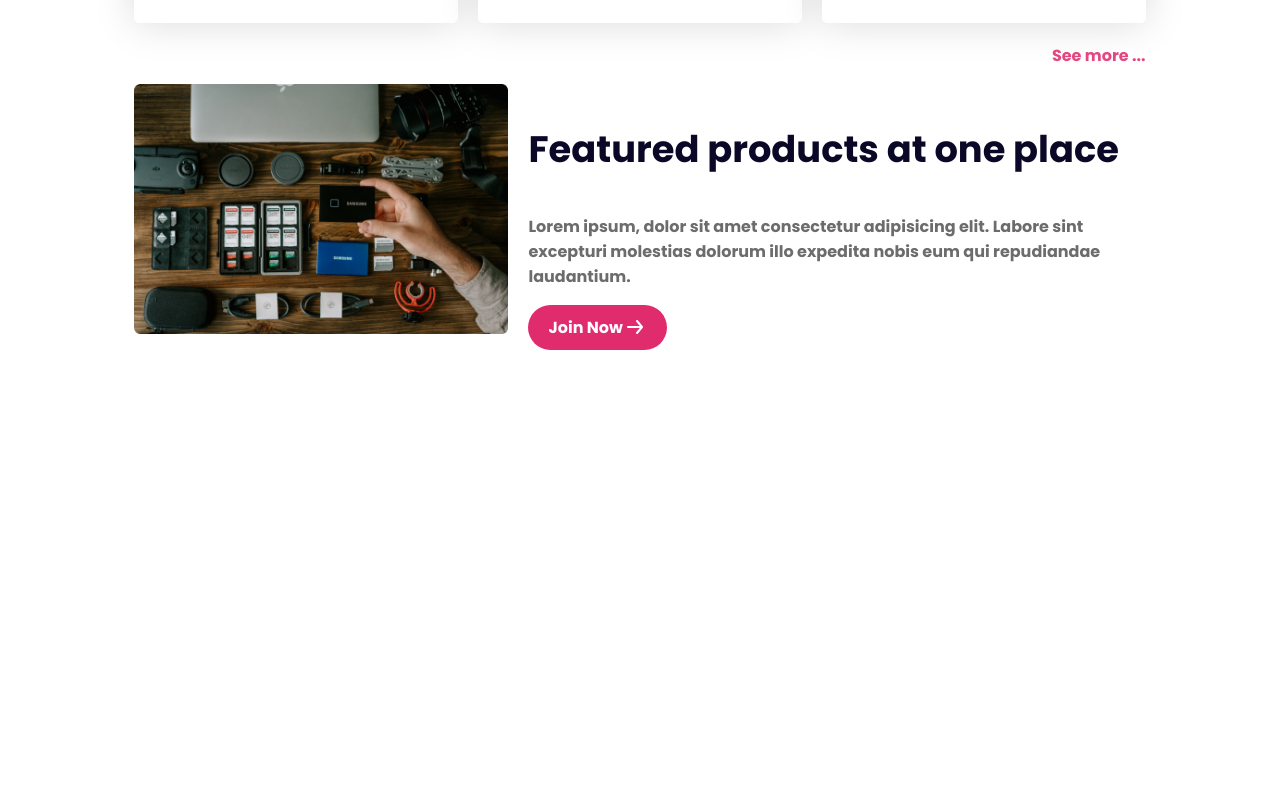
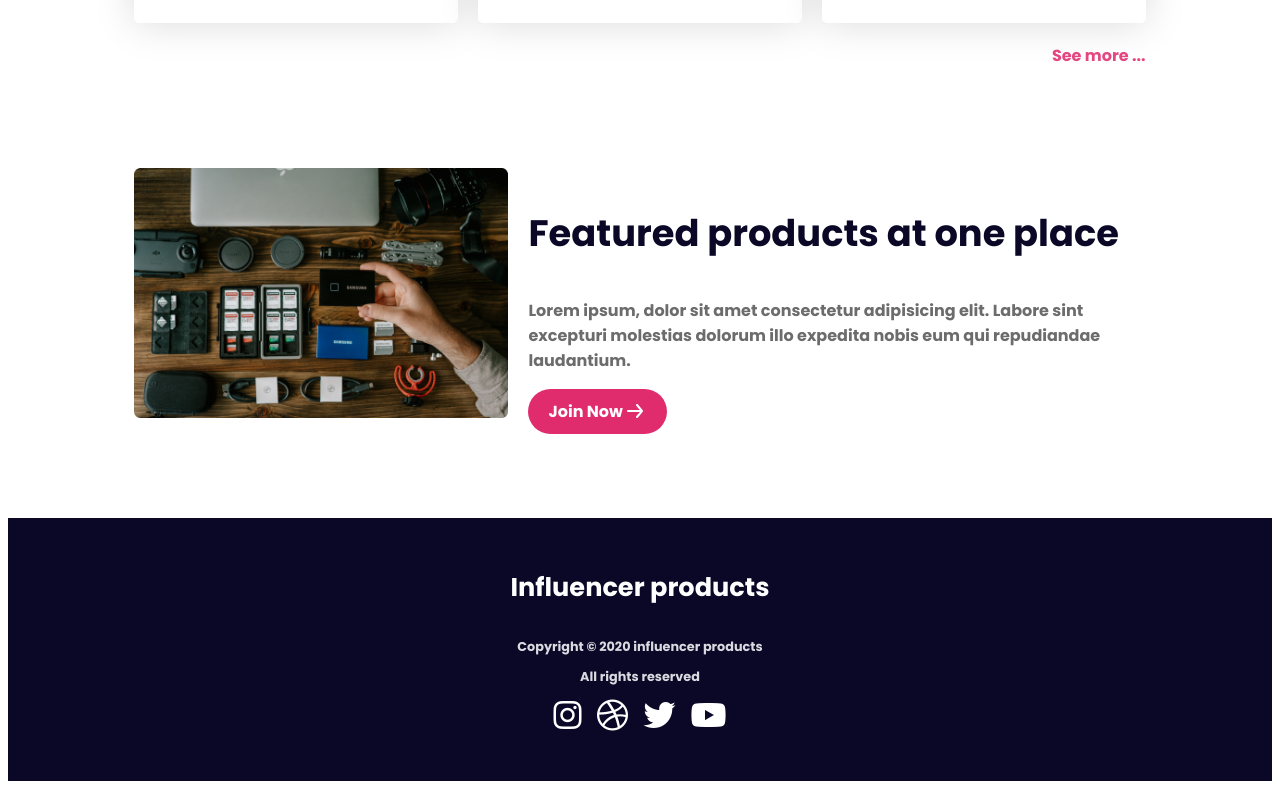
Before and after one commit to jannat710/Influencer-Gear-Website, a plain HTML site: page index.html in a window 1280 px wide. Shown: the part 2700-3489 px from the top of the page. Before the commit the page ends 3050 px from the top, so only its background shows below. Drawn offline with Linux system fonts and the light colour scheme.

Commit message:
added footer

```diff
--- a/index.html
+++ b/index.html
@@ -25,7 +25,8 @@
         <div class="banner">
             <div class="banner-content">
                 <h1 class="banner-title">Start your Journey as Influencer</h1>
-                <p class="banner-details">Lorem ipsum dolor sit amet, consectetur adipiscing elit. Sem <br> vestibulum sed
+                <p class="banner-details">Lorem ipsum dolor sit amet, consectetur adipiscing elit. Sem <br> vestibulum
+                    sed
                     scelerisque eros. Lectus faucibus.
                 </p>
                 <button class="primary">
@@ -62,9 +63,10 @@
                         <i class="fa-sharp fa-solid fa-star" style="color: #f27602;"></i>
                         <i class="fa-sharp fa-solid fa-star" style="color: #f27602;"></i>
                         <i class="fa-sharp fa-solid fa-star" style="color: #f27602;"></i>
-                        <i class="fa-sharp fa-solid fa-star" style="color: #f27602;"></i>   <span>4.99</span>
+                        <i class="fa-sharp fa-solid fa-star" style="color: #f27602;"></i> <span>4.99</span>
                     </div>
-                    <p>Lorem ipsum, dolor sit amet consectetur adipisicing elit. Facere odio illum maxime quaerat hic. Numquam quisquam dolorum vel. Doloribus, exercitationem.</p>
+                    <p>Lorem ipsum, dolor sit amet consectetur adipisicing elit. Facere odio illum maxime quaerat hic.
+                        Numquam quisquam dolorum vel. Doloribus, exercitationem.</p>
                 </div>
                 <div class="cart">
                     <img src="images/mic.png" alt="">
@@ -75,9 +77,10 @@
                         <i class="fa-sharp fa-solid fa-star" style="color: #f27602;"></i>
                         <i class="fa-sharp fa-solid fa-star" style="color: #f27602;"></i>
                         <i class="fa-sharp fa-solid fa-star" style="color: #f27602;"></i>
-                        <i class="fa-sharp fa-solid fa-star" style="color: #f27602;"></i>   <span>4.99</span>
+                        <i class="fa-sharp fa-solid fa-star" style="color: #f27602;"></i> <span>4.99</span>
                     </div>
-                    <p>Sed laudantium possimus dolores sapiente ad, voluptatem ex vel rerum asperiores architecto neque pariatur nisi repellendus, exercitationem corrupti delectus cum.</p>
+                    <p>Sed laudantium possimus dolores sapiente ad, voluptatem ex vel rerum asperiores architecto neque
+                        pariatur nisi repellendus, exercitationem corrupti delectus cum.</p>
                 </div>
                 <div class="cart">
                     <img src="images/airpod.png" alt="">
@@ -88,9 +91,10 @@
                         <i class="fa-sharp fa-solid fa-star" style="color: #f27602;"></i>
                         <i class="fa-sharp fa-solid fa-star" style="color: #f27602;"></i>
                         <i class="fa-sharp fa-solid fa-star" style="color: #f27602;"></i>
-                        <i class="fa-sharp fa-solid fa-star" style="color: #f27602;"></i>   <span>4.99</span>
+                        <i class="fa-sharp fa-solid fa-star" style="color: #f27602;"></i> <span>4.99</span>
                     </div>
-                    <p>Cum tempora libero inventore iusto natus blanditiis quidem nostrum, assumenda neque porro doloremque maiores, nobis deleniti nesciunt! Tenetur, pariatur id.</p>
+                    <p>Cum tempora libero inventore iusto natus blanditiis quidem nostrum, assumenda neque porro
+                        doloremque maiores, nobis deleniti nesciunt! Tenetur, pariatur id.</p>
                 </div>
                 <div class="cart">
                     <img src="images/drone.png" alt="">
@@ -101,9 +105,10 @@
                         <i class="fa-sharp fa-solid fa-star" style="color: #f27602;"></i>
                         <i class="fa-sharp fa-solid fa-star" style="color: #f27602;"></i>
                         <i class="fa-sharp fa-solid fa-star" style="color: #f27602;"></i>
-                        <i class="fa-sharp fa-solid fa-star" style="color: #f27602;"></i>   <span>4.99</span>
+                        <i class="fa-sharp fa-solid fa-star" style="color: #f27602;"></i> <span>4.99</span>
                     </div>
-                    <p>Aliquam fuga cumque libero, quasi vitae distinctio sapiente quo eaque ab nihil natus error, corporis ratione tempore quas laborum vel.</p>
+                    <p>Aliquam fuga cumque libero, quasi vitae distinctio sapiente quo eaque ab nihil natus error,
+                        corporis ratione tempore quas laborum vel.</p>
                 </div>
                 <div class="cart">
                     <img src="images/lights.png" alt="">
@@ -114,9 +119,10 @@
                         <i class="fa-sharp fa-solid fa-star" style="color: #f27602;"></i>
                         <i class="fa-sharp fa-solid fa-star" style="color: #f27602;"></i>
                         <i class="fa-sharp fa-solid fa-star" style="color: #f27602;"></i>
-                        <i class="fa-sharp fa-solid fa-star" style="color: #f27602;"></i>   <span>4.99</span>
+                        <i class="fa-sharp fa-solid fa-star" style="color: #f27602;"></i> <span>4.99</span>
                     </div>
-                    <p>Vel amet ex aliquid sapiente nulla fuga illum provident dolores error, nihil laudantium sunt nemo culpa aliquam unde, voluptatibus eos.</p>
+                    <p>Vel amet ex aliquid sapiente nulla fuga illum provident dolores error, nihil laudantium sunt nemo
+                        culpa aliquam unde, voluptatibus eos.</p>
                 </div>
                 <div class="cart">
                     <img src="images/setup.png" alt="">
@@ -127,9 +133,10 @@
                         <i class="fa-sharp fa-solid fa-star" style="color: #f27602;"></i>
                         <i class="fa-sharp fa-solid fa-star" style="color: #f27602;"></i>
                         <i class="fa-sharp fa-solid fa-star" style="color: #f27602;"></i>
-                        <i class="fa-sharp fa-solid fa-star" style="color: #f27602;"></i>   <span>4.99</span>
+                        <i class="fa-sharp fa-solid fa-star" style="color: #f27602;"></i> <span>4.99</span>
                     </div>
-                    <p>Porro omnis facilis aliquam consequatur sit ipsam corrupti minima recusandae officia pariatur. Veniam quia accusantium ad harum illum ducimus voluptates.</p>
+                    <p>Porro omnis facilis aliquam consequatur sit ipsam corrupti minima recusandae officia pariatur.
+                        Veniam quia accusantium ad harum illum ducimus voluptates.</p>
                 </div>
                 <div class="cart">
                     <img src="images/camera.png" alt="">
@@ -140,9 +147,10 @@
                         <i class="fa-sharp fa-solid fa-star" style="color: #f27602;"></i>
                         <i class="fa-sharp fa-solid fa-star" style="color: #f27602;"></i>
                         <i class="fa-sharp fa-solid fa-star" style="color: #f27602;"></i>
-                        <i class="fa-sharp fa-solid fa-star" style="color: #f27602;"></i>   <span>4.99</span>
+                        <i class="fa-sharp fa-solid fa-star" style="color: #f27602;"></i> <span>4.99</span>
                     </div>
-                    <p>Vitae illo consequuntur cum sequi quam temporibus doloribus velit, hic cumque necessitatibus praesentium ut impedit laudantium architecto aspernatur consectetur excepturi.</p>
+                    <p>Vitae illo consequuntur cum sequi quam temporibus doloribus velit, hic cumque necessitatibus
+                        praesentium ut impedit laudantium architecto aspernatur consectetur excepturi.</p>
                 </div>
                 <div class="cart">
                     <img src="images/single-light.png" alt="">
@@ -153,9 +161,10 @@
                         <i class="fa-sharp fa-solid fa-star" style="color: #f27602;"></i>
                         <i class="fa-sharp fa-solid fa-star" style="color: #f27602;"></i>
                         <i class="fa-sharp fa-solid fa-star" style="color: #f27602;"></i>
-                        <i class="fa-sharp fa-solid fa-star" style="color: #f27602;"></i>   <span>4.99</span>
+                        <i class="fa-sharp fa-solid fa-star" style="color: #f27602;"></i> <span>4.99</span>
                     </div>
-                    <p>Quasi culpa enim, magni voluptas perspiciatis a suscipit consectetur quam accusamus, dolor recusandae quibusdam itaque molestiae vero asperiores error! Nisi.</p>
+                    <p>Quasi culpa enim, magni voluptas perspiciatis a suscipit consectetur quam accusamus, dolor
+                        recusandae quibusdam itaque molestiae vero asperiores error! Nisi.</p>
                 </div>
                 <div class="cart">
                     <img src="images/action.png" alt="">
@@ -166,9 +175,10 @@
                         <i class="fa-sharp fa-solid fa-star" style="color: #f27602;"></i>
                         <i class="fa-sharp fa-solid fa-star" style="color: #f27602;"></i>
                         <i class="fa-sharp fa-solid fa-star" style="color: #f27602;"></i>
-                        <i class="fa-sharp fa-solid fa-star" style="color: #f27602;"></i>   <span>4.99</span>
+                        <i class="fa-sharp fa-solid fa-star" style="color: #f27602;"></i> <span>4.99</span>
                     </div>
-                    <p>Voluptatibus architecto eum eaque iusto obcaecati ad nemo at voluptate voluptates nulla. Quibusdam, aliquid aliquam! Ducimus adipisci maxime esse quae.</p>
+                    <p>Voluptatibus architecto eum eaque iusto obcaecati ad nemo at voluptate voluptates nulla.
+                        Quibusdam, aliquid aliquam! Ducimus adipisci maxime esse quae.</p>
                 </div>
 
             </div>
@@ -177,7 +187,8 @@
         <section class="content">
             <div class="feature">
                 <div>
-                    <img src="images/gear.png" alt=""></div>
+                    <img src="images/gear.png" alt="">
+                </div>
                 <div class="details">
                     <h3 class="feature-title">Featured products at one place</h3>
                     <p>Lorem ipsum, dolor sit amet consectetur adipisicing elit. Labore sint excepturi molestias dolorum
@@ -194,7 +205,19 @@
 
 
     </main>
-    <footer></footer>
+    <footer>
+        <div class="f-container">
+            <h3>Influencer products</h3>
+            <p>Copyright © 2020 influencer products</p>
+            <p>All rights reserved</p>
+            <div class="footer-icon">
+                <i class="fa-brands fa-instagram"></i>
+                <i class="fa-brands fa-dribbble"></i>
+                <i class="fa-brands fa-twitter"></i>
+                <i class="fa-brands fa-youtube"></i>
+            </div>
+        </div>
+    </footer>
 </body>
 
 </html>
--- a/styles/style.css
+++ b/styles/style.css
@@ -93,19 +93,21 @@ nav li a {
 
 }
 
-.banner-image img{
+.banner-image img {
     width: 95%;
     margin: 0 auto;
 }
+
 /* logo styles */
-.logo-container{
+.logo-container {
     width: 80%;
     margin: 0 auto;
     margin-top: 50px;
     border-top: 2px solid rgb(215, 212, 212);
     border-bottom: 1px solid rgb(215, 212, 212);
 }
-.logo{
+
+.logo {
     display: flex;
     justify-content: space-evenly;
     width: 100%;
@@ -116,21 +118,23 @@ nav li a {
 }
 
 /* cart styles */
-.container{
+.container {
     display: grid;
     grid-template-columns: repeat(3, 1fr);
     gap: 20px;
     width: 80%;
     margin: 20px auto;
 }
-.cart-title{
+
+.cart-title {
     color: #3A3A3A;
     font-size: 1.8rem;
     font-weight: 600;
     text-align: center;
     margin-top: 100px;
 }
-.cart{
+
+.cart {
 
     padding: 10px;
 
@@ -139,69 +143,124 @@ background: #FFF;
     box-shadow: 0px 0px 40px 0px rgba(0, 0, 0, 0.15);
 }
 
-.cart img{
+.cart img {
     width: 100%;
 }
+
 .see-more {
     color: rgba(224, 44, 109, 0.87);
     font-size: 1rem;
     font-weight: 700;
     text-align: right;
     width: 90%;
+    margin-bottom: 100px;
 
 }
+
 /* features style */
-.feature{
+.feature {
     display: flex;
     height: 250px;
     width: 80%;
     margin: auto;
 }
-.feature p{
+
+.feature p {
     color: #6C6C6C;
     font-size: 1rem;
     font-weight: 700;
 }
-.feature img{
+
+.feature img {
     height: 100%;
 }
-.details{
+
+.details {
     padding-left: 20px;
 }
-.feature-title{
+
+.feature-title {
     color: #0A0826;
     font-size: 2.3rem;
     font-weight: 700;
 }
 
+/* footer style */
+.f-container {
+    background-color: #0A0826;
+    color: #FFF;
+    text-align: center;
+    width: 100%;
+
+}
+
+.f-container h3 {
+    margin-top: 100px;
+    padding-top: 50px;
+    padding-bottom: 5px;
+    color: #FFF;
+    font-size: 1.6rem;
+    font-weight: 700;
+}
+
+.f-container p {
+    color: var(--text-gray-300, #D9DBE1);
+    font-size: 0.8rem;
+    font-weight: 700;
+}
+
+.footer-icon {
+    display: flex;
+    justify-content: center;
+    align-items: center;
+    gap: 15px;
+    font-size: 2rem;
+    padding-bottom: 50px;
+}
+
 /* media query */
-    @media screen and (max-width:576px){
-        header{
+@media screen and (max-width:576px) {
+    header {
 
         padding: 10px;
     }
+
     nav,
     .banner,
     ul,
     .logo,
-        .container,
-        .feature{
+    .container {
         flex-direction: column;
     }
-        .logo img{
-            grid-template-columns: repeat(4 , 1fr);
+
+    .feature {
+        flex-direction: column;
+        margin-bottom: 450px;
+        width: 50% auto;
     }
-        .banner-image{
+
+    .logo img {
+        grid-template-columns: repeat(4, 1fr);
+    }
+
+    .banner-image {
         width: 100%;
         border: 1px solid red;
         margin: 0 auto;
 
     }
-        .container{
+
+    .container {
         grid-template-columns: repeat(1, 1fr);
     }
-        .feature img{
+
+    .feature img {
         width: 100%;
     }
 
+    .f-container {
+        width: 100%;
+
     }
+
+}
```
Lines whose indentation alone changed are shown as unchanged.
